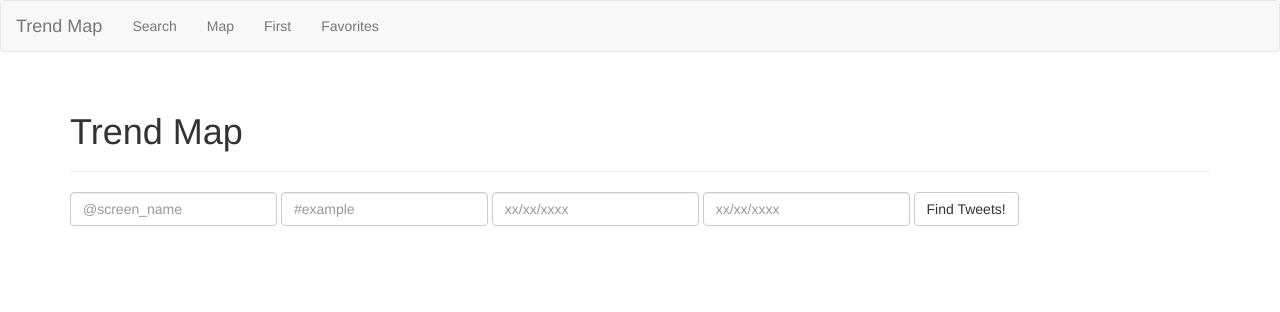
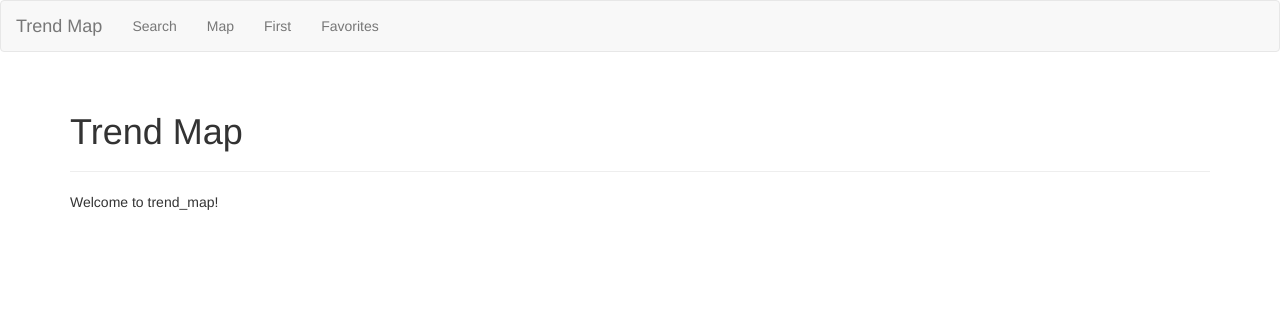
Before and after one commit to SamOh/trend_map, a Flask app: page / in a window 1280 px wide. Shown: the top 312 px of the page. Run offline with Flask 2, Linux system fonts and the light colour scheme; parts of the project's set-up code (start-up, migrations or seed data) failed here and were passed over; some libraries are stand-ins or nearby versions.

Commit message:
index is just a welcome piece

```diff
--- a/templates/index.html
+++ b/templates/index.html
@@ -1,25 +1,5 @@
 {% extends "base.html" %}
 
 {% block body %}
-<form action="{{ url_for('search') }}" class="form-inline" method="get">
-  <fieldset>
-    <div class="form-group">
-      <label class="sr-only" for="screen_name">screen_name</label>
-      <input class="form-control" name="screen_name" placeholder="@screen_name" type="text"/>
-    </div>
-    <div class="form-group">
-      <label class="sr-only" for="hashtag">hashtag</label>
-      <input class="form-control" name="hashtag" placeholder="#example" type="text"/>
-    </div>
-    <div class="form-group">
-      <label class="sr-only" for="start_date">start_date</label>
-      <input class="form-control" name="start_date" placeholder="xx/xx/xxxx" type="text"/>
-    </div>
-    <div class="form-group">
-      <label class="sr-only" for="end_date">end_date</label>
-      <input class="form-control" name="end_date" placeholder="xx/xx/xxxx" type="text"/>
-    </div>
-    <button class="btn btn-default" type="submit">Find Tweets!</button>
-  </fieldset>
-</form>
+Welcome to trend_map!
 {% endblock %}
```
